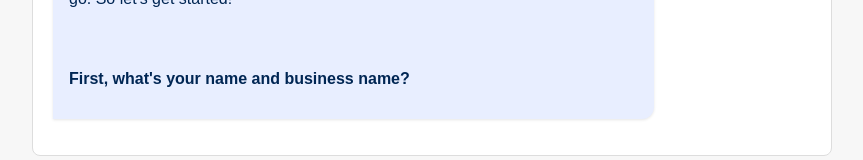
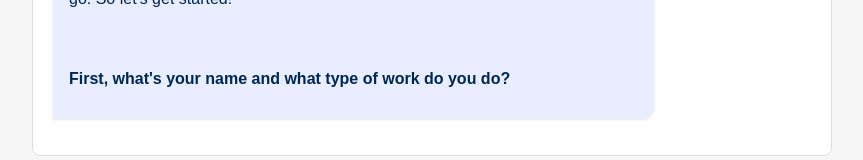
Before and after one commit to clickprimer/contractor-growth-map, a Next.js app: page / in a window 1280 px wide. Shown: the part 466-626 px from the top of the page, without its empty margins (208-1071 px from the left). Built offline with nearby package versions, Linux system fonts and the light colour scheme.

Commit message:
Update index.js

```diff
--- a/pages/index.js
+++ b/pages/index.js
@@ -6,7 +6,7 @@ export default function Home() {
   const [messages, setMessages] = useState([
     {
       role: 'assistant',
-      content: `Hello and welcome! This quick, interactive consultation will help you uncover where your trade business may be leaking leads or leaving money on the table—and how to fix it.\n\n✅ Your strengths\n🚧 Missed opportunities\n🛠️ Clear action steps\n💡 Tools and services that match your goals\n\nIt only takes a few minutes, and you're free to skip or expand on answers as you go. So let's get started!\n\n**First, what's your name and business name?**`,
+      content: `Hello and welcome! This quick, interactive consultation will help you uncover where your trade business may be leaking leads or leaving money on the table—and how to fix it.\n\n✅ Your strengths\n🚧 Missed opportunities\n🛠️ Clear action steps\n💡 Tools and services that match your goals\n\nIt only takes a few minutes, and you're free to skip or expand on answers as you go. So let's get started!\n\n**First, what's your name and what type of work do you do?**`,
     },
   ]);
 
```
